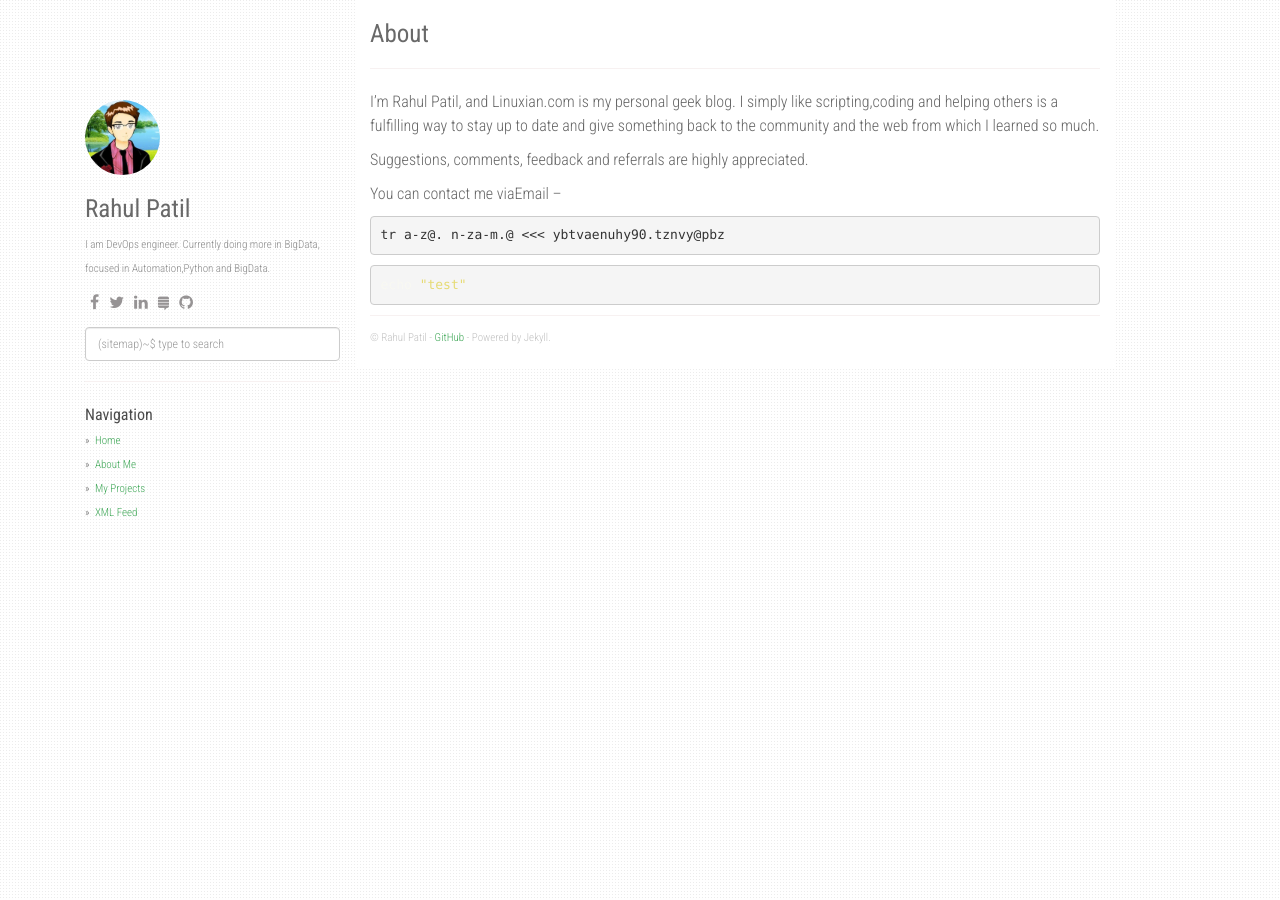
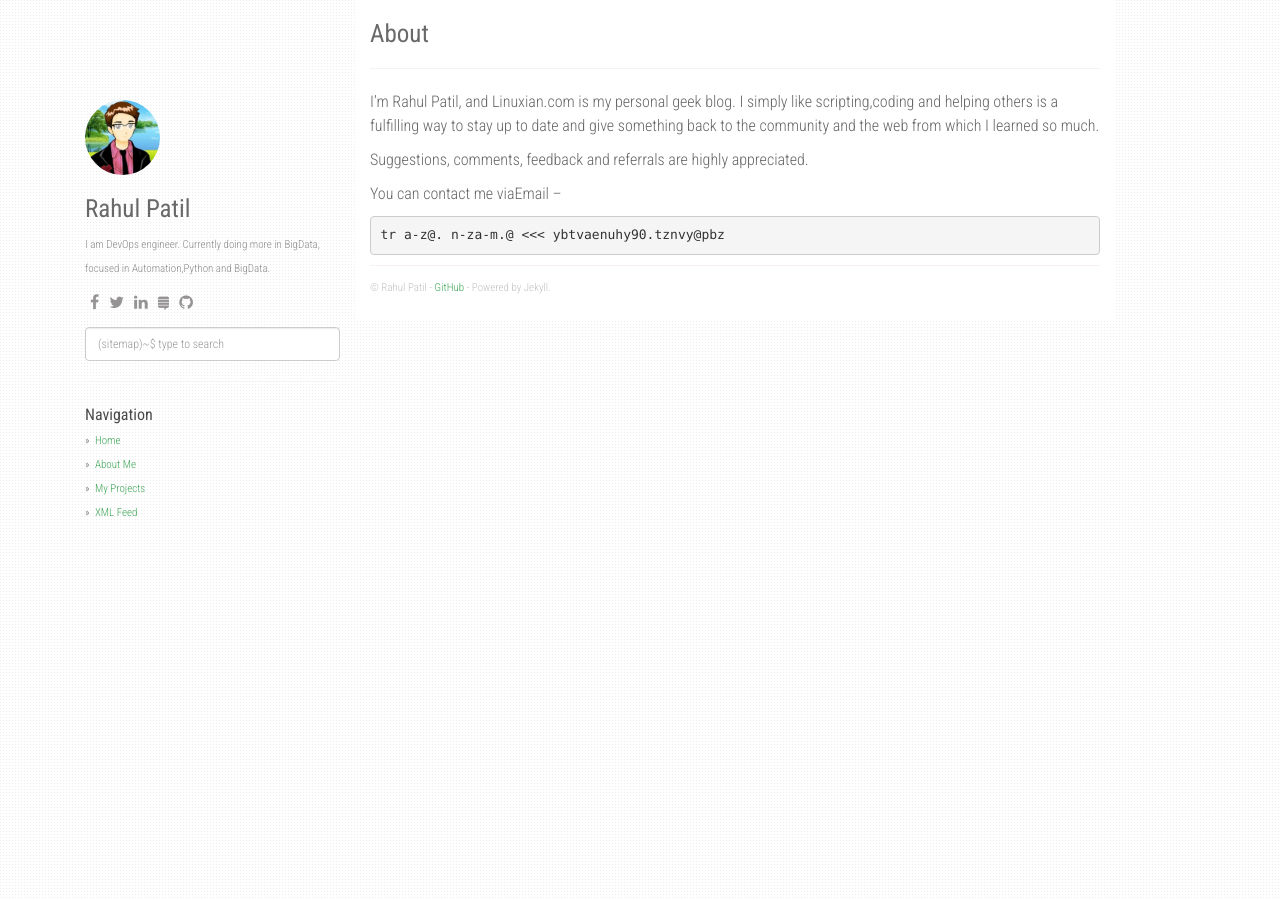
Before and after one commit to rahulinux/rahulinux.github.io, a Jekyll site: the page built from about.md, in a window 1280 px wide. Built offline with Jekyll 4.4.1, drawn with Linux system fonts in a browser that asks for light colours; nearby versions of some CDN libraries.

Commit message:
cleanup and maintain own blog pages

````diff
--- a/about.md
+++ b/about.md
@@ -13,7 +13,3 @@ You can contact me viaEmail –
 ```
 tr a-z@. n-za-m.@ <<< ybtvaenuhy90.tznvy@pbz
 ```
-
-{% highlight ruby %}
-echo "test"
-{% endhighlight %}
````
